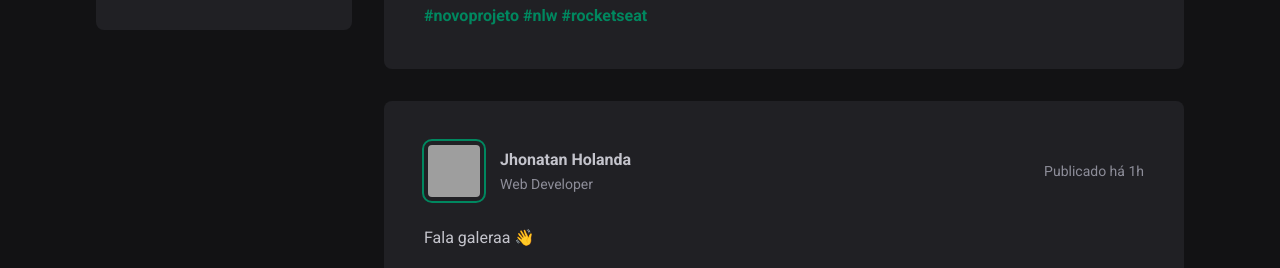
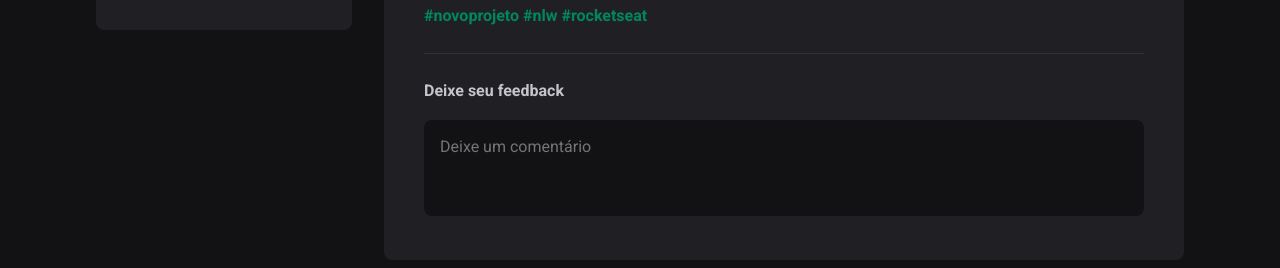
Before and after one commit to Jhonatan-Holanda/01-fundamentos-reactjs, a React (Vite) app: page / in a window 1280 px wide. Shown: the part 303-571 px from the top of the page. Built offline with nearby package versions, Linux system fonts and the light colour scheme; grey boxes are pictures that could not be loaded.

Commit message:
Criando formulario dos comentarios

```diff
--- a/src/components/Post/Post.jsx
+++ b/src/components/Post/Post.jsx
@@ -32,6 +32,17 @@
           <a href="">#rocketseat</a>
         </p>
       </div>
+
+      <form className={styles.commentForm}>
+        <strong>Deixe seu feedback</strong>
+
+        <textarea
+          placeholder="Deixe um comentário"
+        />
+        <footer>
+          <button type="submit">Publicar</button>
+        </footer>
+      </form>
     </article>
   )
 }
--- a/src/components/Post/Post.module.css
+++ b/src/components/Post/Post.module.css
@@ -39,6 +39,14 @@
   color: var(--gray-400);
 }
 
+.avatar {
+  width: calc(3rem + 12px);
+  height: calc(3rem + 12px);
+  border-radius: 8px;
+  border: 4px solid var(--gray-800);
+  outline: 2px solid var(--green-500);
+}
+
 .author {
   display: flex;
   align-items: center;
@@ -58,10 +66,54 @@
   line-height: 1.6;
 }
 
-.avatar {
-  width: calc(3rem + 12px);
-  height: calc(3rem + 12px);
+.commentForm {
+  width: 100%;
+  margin-top: 1.5rem;
+  padding-top: 1.5rem;
+  border-top: 1px solid var(--gray-600);
+}
+
+.commentForm > strong {
+  line-height: 1.6;
+  color: var(---gray-100);
+}
+
+.commentForm textarea {
+  width: 100%;
+  background: var(--gray-900);
+  border: 0;
+  resize: none;
+  height: 6rem;
+  padding: 1rem;
+  border-radius:8px;
+  color: var(---gray-100);
+  line-height: 1.4;
+  margin-top: 1rem;
+}
+
+.commentForm footer{
+  visibility: hidden;
+  max-height: 0;
+}
+
+.commentForm:focus-within footer{
+  visibility: visible;
+  max-height: none;
+}
+
+.commentForm button[type=submit] {
+  padding: 1rem 1.5rem;
+  margin-top:1rem;
   border-radius: 8px;
-  border: 4px solid var(--gray-800);
-  outline: 2px solid var(--green-500);
+  border:0;
+  background: var(--green-500);
+  color: var(--white);
+  font-weight: bold;
+  cursor: pointer;
+
+  transition: background-color 0.1s;
 }
+
+.commentForm button[type=submit]:hover {
+  background: var(--green-300);
+}
--- a/src/global.css
+++ b/src/global.css
@@ -10,6 +10,11 @@
 
   --green-300: #00B37E;
   --green-500: #00875f;
+}
+
+:focus{
+  outline:transparent;
+  box-shadow: 0 0 0 2px var(--green-500);
 }
 
 *{
```
